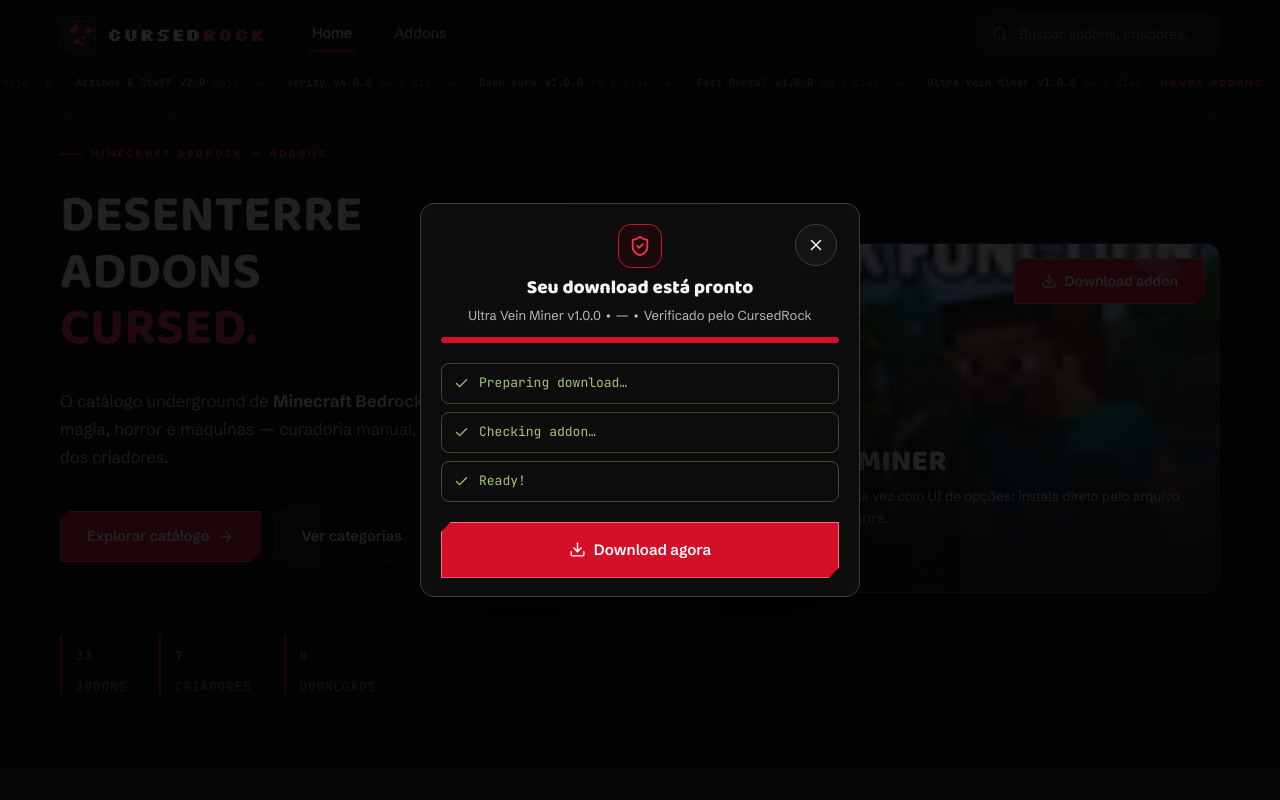
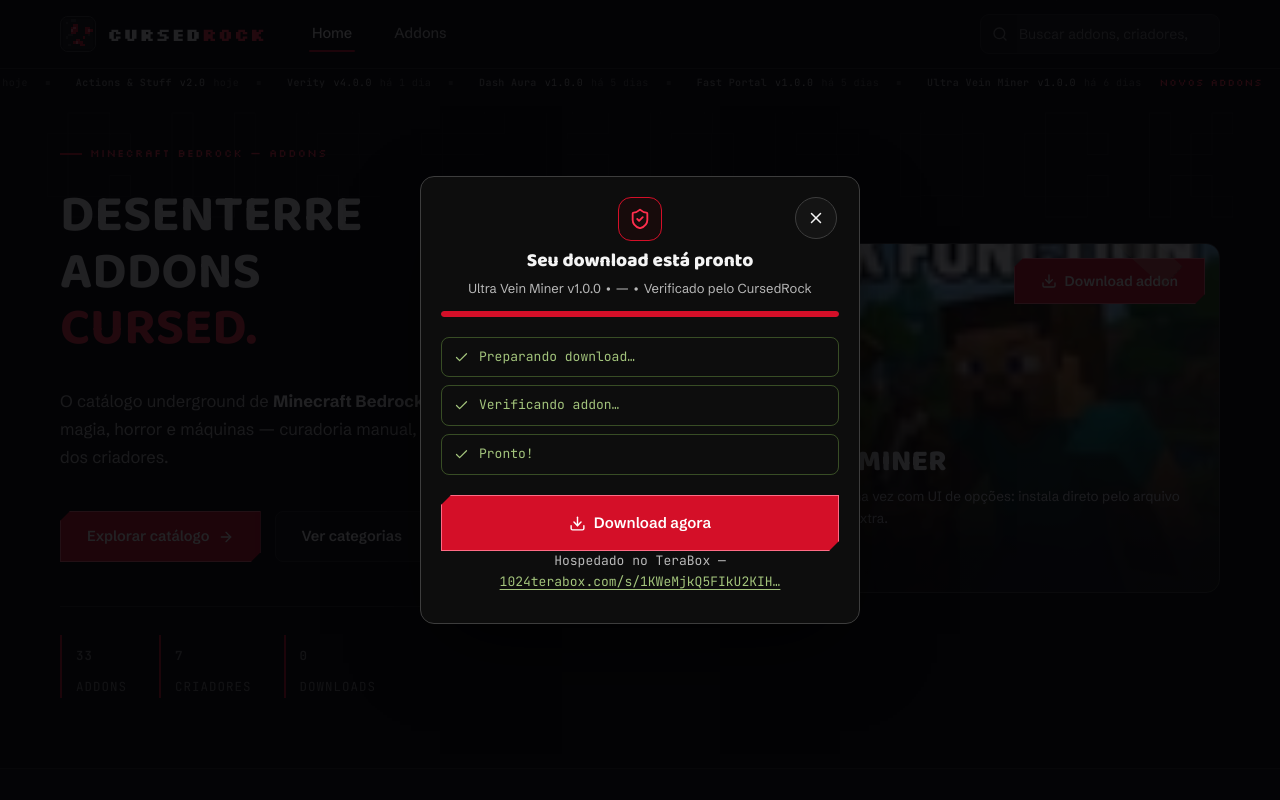
Before and after one commit to Yurizzasd/CursedRock, a React (Vite) app: page / in a window 1280 px wide. Both pictures are taken after a click on the button "Download addon". Shown: the top 800 px of the page. Built offline with nearby package versions, Linux system fonts and the light colour scheme.

Commit message:
Modal de download: destino visível (link TeraBox/fonte) + passos em PT-BR

```diff
--- a/src/components/DownloadFavorite.tsx
+++ b/src/components/DownloadFavorite.tsx
@@ -5,7 +5,7 @@ import type { Addon } from '../types';
 
 type Phase = 'steps' | 'ready';
 
-const STEP_LABELS = ['Preparing download…', 'Checking addon…', 'Ready!'];
+const STEP_LABELS = ['Preparando download…', 'Verificando addon…', 'Pronto!'];
 
 export function DownloadModal({ addon, onClose }: { addon: Addon; onClose: () => void }) {
   const [step, setStep] = useState(0);
@@ -67,9 +67,25 @@ export function DownloadModal({ addon, onClose }: { addon: Addon; onClose: () =>
           ))}
         </div>
         {phase === 'ready' ? (
-          <a className="btn btn-primary btn-lg" href={addon.download_url} target="_blank" rel="noopener noreferrer" style={{ width: '100%' }}>
-            <Download size={17} /> Download agora
-          </a>
+          <>
+            <a className="btn btn-primary btn-lg" href={addon.download_url} target="_blank" rel="noopener noreferrer" style={{ width: '100%' }}>
+              <Download size={17} /> Download agora
+            </a>
+            {/* 2026: transparência — o destino sempre visível (TeraBox ou fonte original) */}
+            <p className="dl-link">
+              {addon.downloadProvider === 'original' ? 'Fonte original — ' : 'Hospedado no TeraBox — '}
+              <a href={addon.download_url} target="_blank" rel="noopener noreferrer">
+                {(() => {
+                  try {
+                    const u = new URL(addon.download_url);
+                    return `${u.host}${u.pathname.length > 20 ? u.pathname.slice(0, 20) + '…' : u.pathname}`;
+                  } catch {
+                    return addon.download_url.slice(0, 46);
+                  }
+                })()}
+              </a>
+            </p>
+          </>
         ) : (
           <button className="btn btn-ghost" onClick={onClose} style={{ width: '100%' }}>
             Cancelar
--- a/src/styles/global.css
+++ b/src/styles/global.css
@@ -1586,6 +1586,25 @@ button.tag:hover {
   flex-shrink: 0;
 }
 
+.dl-link {
+  font-size: 12px;
+  font-family: var(--font-mono);
+  color: var(--faint);
+  margin: 10px 0 0;
+  text-align: center;
+  overflow-wrap: anywhere;
+}
+
+.dl-link a {
+  color: var(--moss);
+  text-decoration: underline;
+  text-underline-offset: 3px;
+}
+
+.dl-link a:hover {
+  color: var(--red);
+}
+
 .progress-track {
   height: 6px;
   background: var(--surface-3);
```
